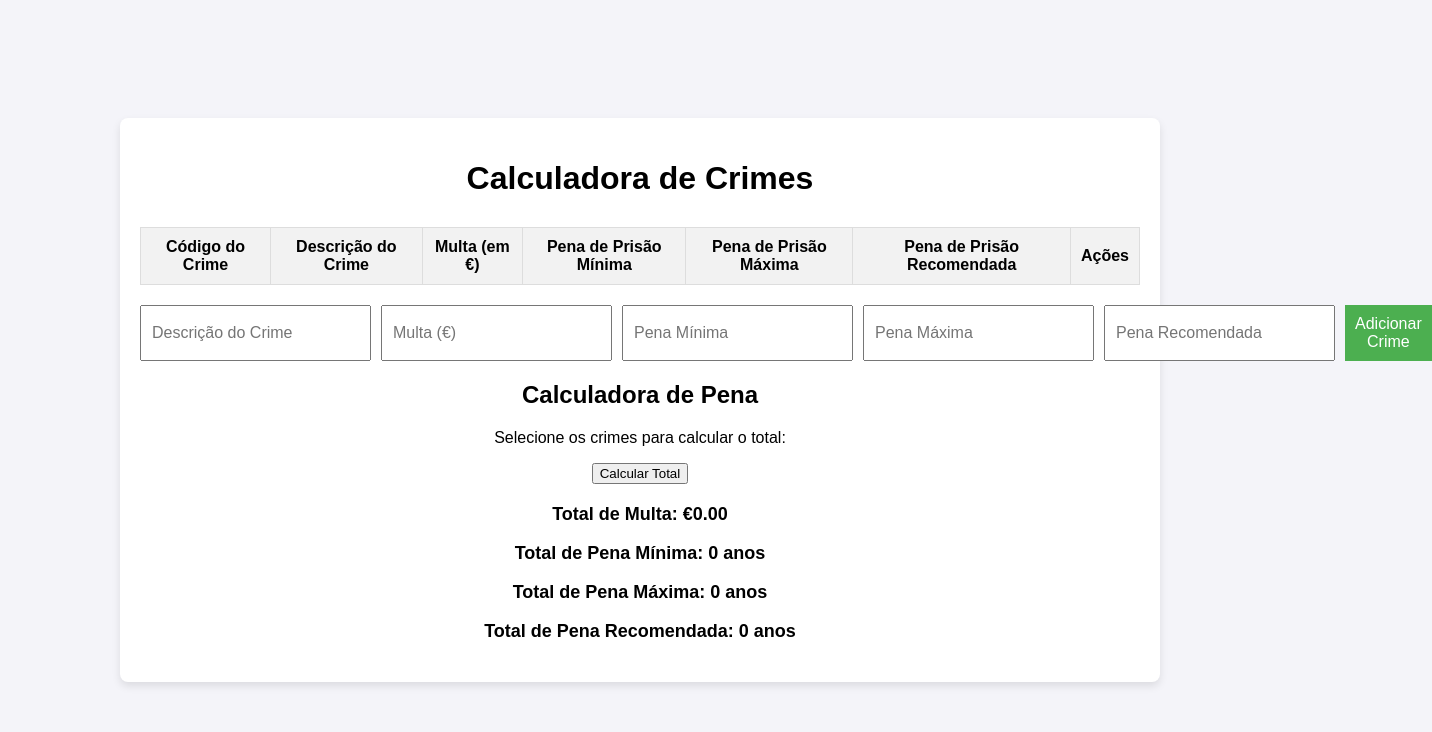
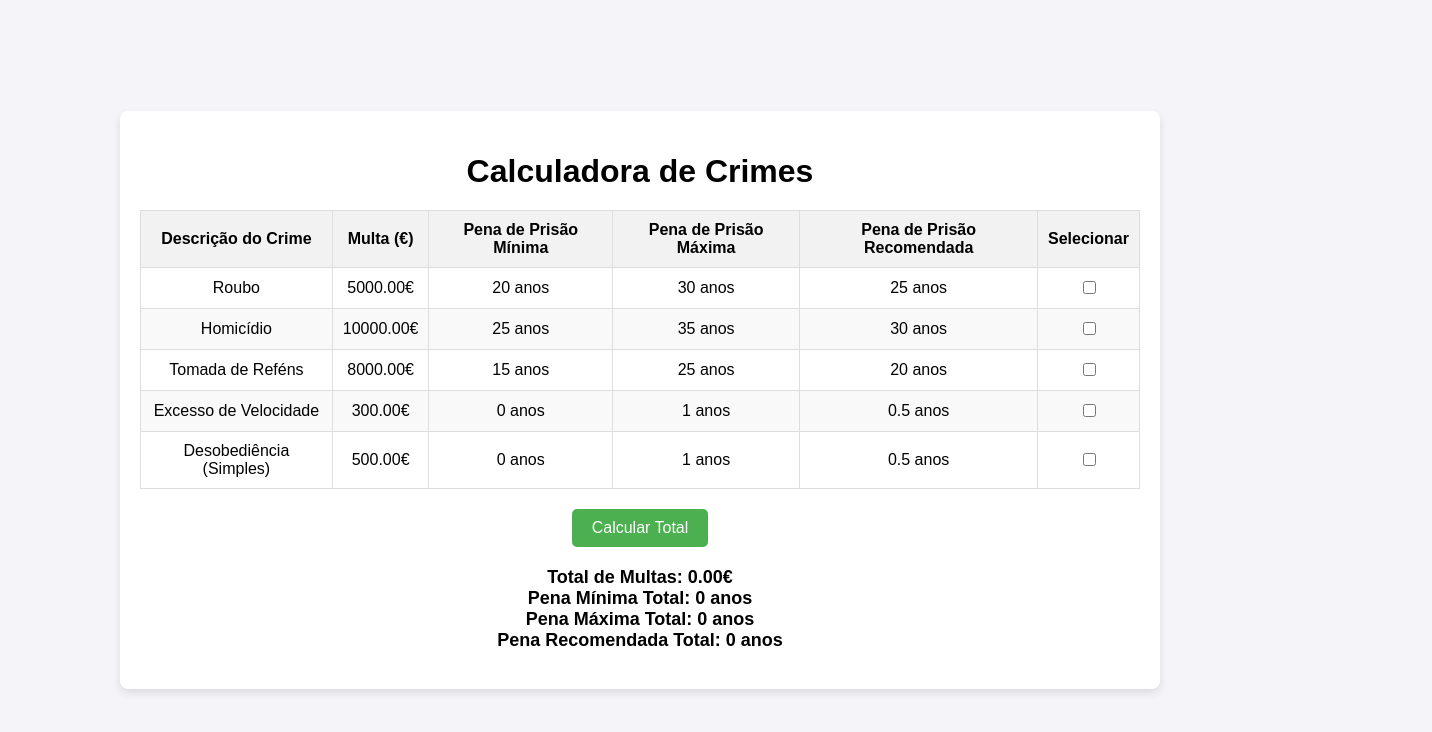
Before and after one commit to certal77/Guarda, a plain HTML site: page index.html in a window 1280 px wide. Both pictures are taken after a click on the button "Calcular Total". Shown: the whole page, 1432 px wide, since content can reach past the window. Drawn offline with Linux system fonts and the light colour scheme.

Commit message:
index.html

```diff
--- a/index.html
+++ b/index.html
@@ -30,15 +30,10 @@
             margin-bottom: 20px;
         }
 
-        .table-container {
-            margin: 20px 0;
-            overflow-x: auto;
-        }
-
         table {
             width: 100%;
             border-collapse: collapse;
-            margin-top: 10px;
+            margin-top: 20px;
         }
 
         th, td {
@@ -59,65 +54,27 @@
             background-color: #f1f1f1;
         }
 
-        .crime-info {
-            margin: 20px 0;
+        .sum-container {
+            margin-top: 20px;
             text-align: center;
         }
 
-        .button-container {
-            display: flex;
-            justify-content: space-between;
-        }
-
-        .crime-addition {
-            display: flex;
-            justify-content: space-between;
-            margin-top: 20px;
-        }
-
-        .crime-addition input, .crime-addition select, .crime-addition button {
-            padding: 10px;
-            margin-right: 10px;
-            font-size: 16px;
-        }
-
-        .crime-addition button {
+        .sum-container button {
+            padding: 10px 20px;
             background-color: #4CAF50;
             color: white;
             border: none;
+            border-radius: 5px;
+            font-size: 16px;
             cursor: pointer;
         }
 
-        .crime-addition button:hover {
+        .sum-container button:hover {
             background-color: #45a049;
         }
 
-        .action-buttons button {
-            padding: 5px 10px;
-            background-color: #f44336;
-            color: white;
-            border: none;
-            cursor: pointer;
-            margin-right: 5px;
-        }
-
-        .action-buttons button:hover {
-            background-color: #d32f2f;
-        }
-
-        .action-buttons .edit-button {
-            background-color: #008CBA;
-        }
-
-        .action-buttons .edit-button:hover {
-            background-color: #007bb5;
-        }
-
-        .sum-result {
+        .sum-container p {
             margin-top: 20px;
-        }
-
-        .sum-result p {
             font-size: 18px;
             font-weight: bold;
         }
@@ -128,171 +85,84 @@
         <h1>Calculadora de Crimes</h1>
 
         <!-- Tabela de Crimes -->
-        <div class="table-container">
         <table>
             <thead>
                 <tr>
-                        <th>Código do Crime</th>
                     <th>Descrição do Crime</th>
-                        <th>Multa (em €)</th>
+                    <th>Multa (€)</th>
                     <th>Pena de Prisão Mínima</th>
                     <th>Pena de Prisão Máxima</th>
                     <th>Pena de Prisão Recomendada</th>
-                        <th>Ações</th>
+                    <th>Selecionar</th>
                 </tr>
             </thead>
             <tbody id="crimeTable">
-                    <!-- Crimes serão adicionados aqui -->
+                <!-- Crimes serão preenchidos dinamicamente -->
             </tbody>
         </table>
-        </div>
 
-        <!-- Formulário de Adição de Crime -->
-        <div class="crime-addition">
-            <input type="text" id="crimeDescription" placeholder="Descrição do Crime" />
-            <input type="text" id="fine" placeholder="Multa (€)" />
-            <input type="text" id="minSentence" placeholder="Pena Mínima" />
-            <input type="text" id="maxSentence" placeholder="Pena Máxima" />
-            <input type="text" id="recSentence" placeholder="Pena Recomendada" />
-            <button onclick="addCrime()">Adicionar Crime</button>
-        </div>
-
-        <!-- Calculadora de Pena -->
-        <div class="crime-info">
-            <h2>Calculadora de Pena</h2>
-            <p>Selecione os crimes para calcular o total:</p>
-            <div id="crimeSelectsContainer"></div>
-            <button onclick="calculateTotal()">Calcular Total</button>
-
-            <div class="sum-result" id="sumResult">
-                <p id="totalFine"></p>
-                <p id="totalMinSentence"></p>
-                <p id="totalMaxSentence"></p>
-                <p id="totalRecSentence"></p>
-            </div>
+        <!-- Calculadora -->
+        <div class="sum-container">
+            <button onclick="calculateSum()">Calcular Total</button>
+            <p id="result"></p>
         </div>
     </div>
 
     <script>
-        let crimeData = [];
+        // Lista de crimes pré-definidos
+        const crimes = [
+            { descricao: "Roubo", multa: 5000, minima: 20, maxima: 30, recomendada: 25 },
+            { descricao: "Homicídio", multa: 10000, minima: 25, maxima: 35, recomendada: 30 },
+            { descricao: "Tomada de Reféns", multa: 8000, minima: 15, maxima: 25, recomendada: 20 },
+            { descricao: "Excesso de Velocidade", multa: 300, minima: 0, maxima: 1, recomendada: 0.5 },
+            { descricao: "Desobediência (Simples)", multa: 500, minima: 0, maxima: 1, recomendada: 0.5 },
+        ];
 
-        function addCrime() {
-            const crimeDescription = document.getElementById('crimeDescription').value;
-            const fine = document.getElementById('fine').value;
-            const minSentence = document.getElementById('minSentence').value;
-            const maxSentence = document.getElementById('maxSentence').value;
-            const recSentence = document.getElementById('recSentence').value;
-
-            if (!crimeDescription || !fine || !minSentence || !maxSentence || !recSentence) {
-                alert("Por favor, preencha todos os campos.");
-                return;
-            }
-
-            const newCrime = {
-                code: crimeData.length + 1,
-                description: crimeDescription,
-                fine,
-                minSentence,
-                maxSentence,
-                recSentence
-            };
-
-            crimeData.push(newCrime);
-            renderCrimeTable();
-            clearInputs();
-            renderCrimeSelects();
-        }
-
-        function renderCrimeTable() {
-            const tableBody = document.getElementById('crimeTable');
-            tableBody.innerHTML = '';
-
-            crimeData.forEach(crime => {
-                const row = document.createElement('tr');
+        // Carregar crimes na tabela
+        function loadCrimes() {
+            const crimeTable = document.getElementById("crimeTable");
+            crimes.forEach((crime, index) => {
+                const row = document.createElement("tr");
                 row.innerHTML = `
-                    <td>${crime.code}</td>
-                    <td>${crime.description}</td>
-                    <td>${crime.fine}</td>
-                    <td>${crime.minSentence}</td>
-                    <td>${crime.maxSentence}</td>
-                    <td>${crime.recSentence}</td>
-                    <td class="action-buttons">
-                        <button class="edit-button" onclick="editCrime(${crime.code})">Editar</button>
-                        <button onclick="deleteCrime(${crime.code})">Excluir</button>
-                    </td>
+                    <td>${crime.descricao}</td>
+                    <td>${crime.multa.toFixed(2)}€</td>
+                    <td>${crime.minima} anos</td>
+                    <td>${crime.maxima} anos</td>
+                    <td>${crime.recomendada} anos</td>
+                    <td><input type="checkbox" data-index="${index}"></td>
                 `;
-                tableBody.appendChild(row);
+                crimeTable.appendChild(row);
             });
         }
 
-        function renderCrimeSelects() {
-            const container = document.getElementById('crimeSelectsContainer');
-            container.innerHTML = ''; // Clear existing options
+        // Calcular total de multa e pena
+        function calculateSum() {
+            const checkboxes = document.querySelectorAll("input[type='checkbox']:checked");
+            let totalMulta = 0;
+            let totalMinima = 0;
+            let totalMaxima = 0;
+            let totalRecomendada = 0;
 
-            crimeData.forEach(crime => {
-                const select = document.createElement('input');
-                select.type = 'checkbox';
-                select.id = `crime-${crime.code}`;
-                select.dataset.code = crime.code;
+            checkboxes.forEach((checkbox) => {
+                const index = checkbox.getAttribute("data-index");
+                const crime = crimes[index];
+                totalMulta += crime.multa;
+                totalMinima += crime.minima;
+                totalMaxima += crime.maxima;
+                totalRecomendada += crime.recomendada;
+            });
 
-                const label = document.createElement('label');
-                label.htmlFor = `crime-${crime.code}`;
-                label.innerText = crime.description;
-
-                container.appendChild(select);
-                container.appendChild(label);
-                container.appendChild(document.createElement('br'));
-            });
+            const result = document.getElementById("result");
+            result.innerHTML = `
+                <strong>Total de Multas:</strong> ${totalMulta.toFixed(2)}€<br>
+                <strong>Pena Mínima Total:</strong> ${totalMinima} anos<br>
+                <strong>Pena Máxima Total:</strong> ${totalMaxima} anos<br>
+                <strong>Pena Recomendada Total:</strong> ${totalRecomendada} anos
+            `;
         }
 
-        function editCrime(code) {
-            const crime = crimeData.find(c => c.code === code);
-            if (!crime) return;
-
-            document.getElementById('crimeDescription').value = crime.description;
-            document.getElementById('fine').value = crime.fine;
-            document.getElementById('minSentence').value = crime.minSentence;
-            document.getElementById('maxSentence').value = crime.maxSentence;
-            document.getElementById('recSentence').value = crime.recSentence;
-
-            deleteCrime(code); // Remove the crime from the list to update it
-        }
-
-        function deleteCrime(code) {
-            crimeData = crimeData.filter(c => c.code !== code);
-            renderCrimeTable();
-            renderCrimeSelects();
-        }
-
-        function calculateTotal() {
-            let totalFine = 0;
-            let totalMinSentence = 0;
-            let totalMaxSentence = 0;
-            let totalRecSentence = 0;
-
-            crimeData.forEach(crime => {
-                const checkbox = document.getElementById(`crime-${crime.code}`);
-                if (checkbox.checked) {
-                    totalFine += parseFloat(crime.fine);
-                    totalMinSentence += parseFloat(crime.minSentence);
-                    totalMaxSentence += parseFloat(crime.maxSentence);
-                    totalRecSentence += parseFloat(crime.recSentence);
-                }
-            });
-
-            document.getElementById('totalFine').textContent = `Total de Multa: €${totalFine.toFixed(2)}`;
-            document.getElementById('totalMinSentence').textContent = `Total de Pena Mínima: ${totalMinSentence} anos`;
-            document.getElementById('totalMaxSentence').textContent = `Total de Pena Máxima: ${totalMaxSentence} anos`;
-            document.getElementById('totalRecSentence').textContent = `Total de Pena Recomendada: ${totalRecSentence} anos`;
-        }
-
-        function clearInputs() {
-            document.getElementById('crimeDescription').value = '';
-            document.getElementById('fine').value = '';
-            document.getElementById('minSentence').value = '';
-            document.getElementById('maxSentence').value = '';
-            document.getElementById('recSentence').value = '';
-        }
+        // Inicializar tabela ao carregar a página
+        window.onload = loadCrimes;
     </script>
 </body>
 </html>
```
Lines whose indentation alone changed are shown as unchanged.
